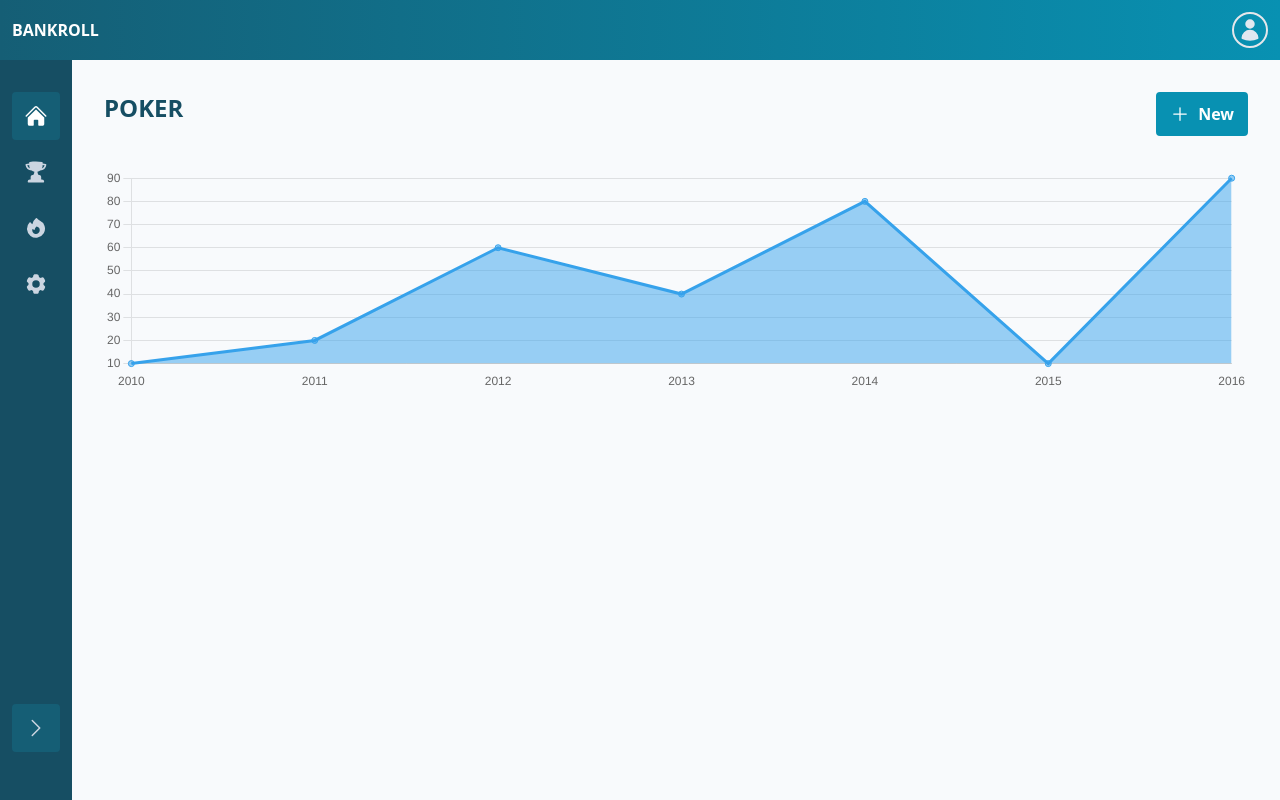
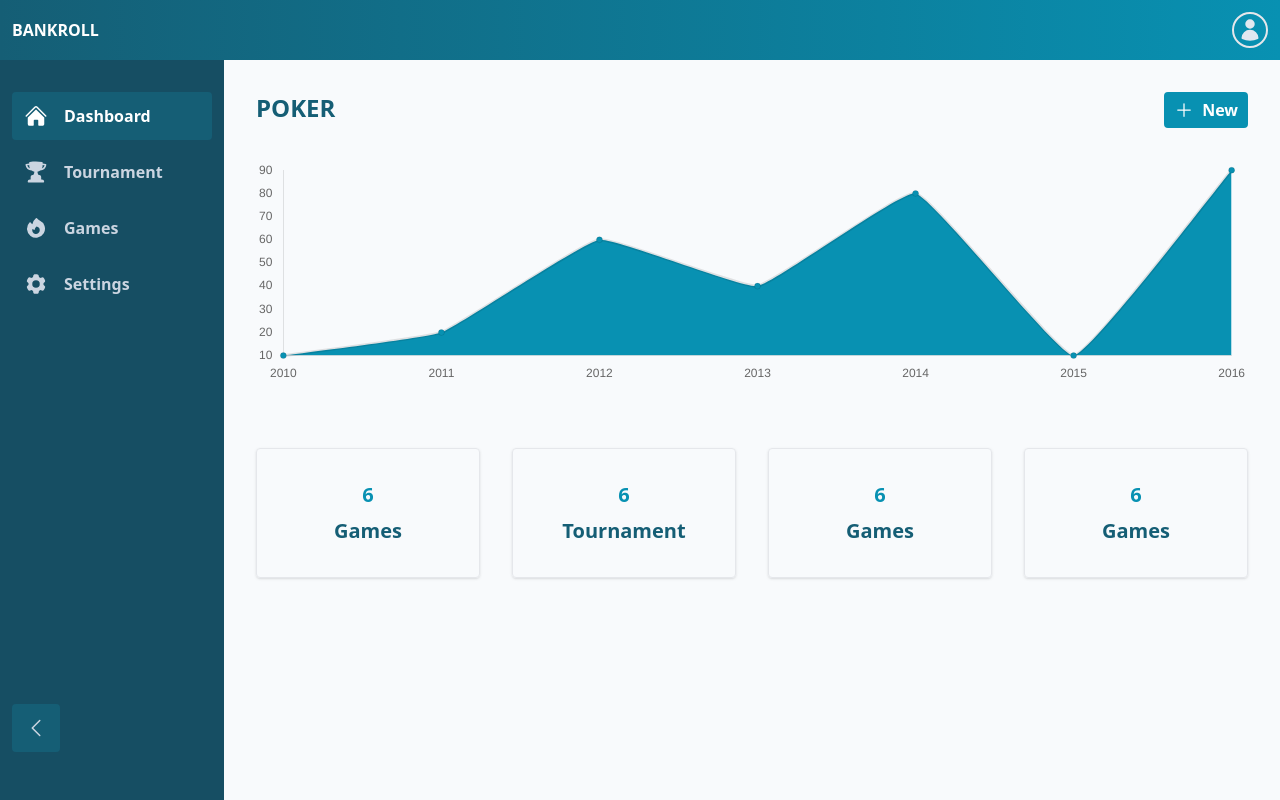
Before and after one commit to pharos-lab/bankroll, a Vue app: page / in a window 1280 px wide. Built offline with nearby package versions, Linux system fonts and the light colour scheme.

Commit message:
add Stat component

```diff
--- a/src/App.vue
+++ b/src/App.vue
@@ -1,18 +1,27 @@
 <template>
   <Navbar/>
-  <main class="grow flex text-cyan-900">
+  <main class="grow flex text-cyan-800">
     <Sidebar />
     <section class="grow h-full overflow-auto bg-slate-50 p-8">
-      <h1 class="font-bold mb-8 flex justify-between">
-       <span class="text-2xl">POKER</span>
-       <button class="px-3 py-2 border-2 border-cyan-600 bg-cyan-600 rounded hover:bg-white hover:text-cyan-600 transition-colors text-white flex items-center gap-2">
-        <PlusIcon class="size-5"></PlusIcon>
-        New
-      </button>
+      <h1 class="font-bold flex justify-between mb-8">
+        <span class="text-2xl">POKER</span>
+        <button class="px-2 py-1 border-2 border-cyan-600 bg-cyan-600 rounded hover:bg-white hover:text-cyan-600 transition-colors text-white flex items-center gap-2">
+          <PlusIcon class="size-5"></PlusIcon>
+          New
+        </button>
       </h1>
-      <div class="charts">
-        <Chart :data="data" class="max-h-56" no-grid-x no-legend/>
+
+      <div class="charts mb-16">
+        <Chart :data="data" class="max-h-56" no-grid no-legend/>
       </div>
+
+      <div class="stats flex gap-8">
+        <Stat label="Games" stat="6" />
+        <Stat label="Tournament" stat="6" />
+        <Stat label="Games" stat="6" />
+        <Stat label="Games" stat="6" />
+      </div>
+
     </section>
   </main>
 </template>
@@ -21,6 +30,7 @@
 import Navbar from './components/Navbar.vue';
 import Sidebar from './components/Sidebar.vue'
 import Chart from './components/Chart.vue'
+import Stat from './components/Stat.vue';
 import { PlusIcon } from '@heroicons/vue/24/solid'
 
 const rawData = [
@@ -38,7 +48,9 @@ const data = {
         {
             fill: 'origin',
             label: 'test 1',
-            data: rawData.map(row => row.count)
+            data: rawData.map(row => row.count),
+            backgroundColor: '#0891b2',
+            tension: 0.1
         }
     ]
 }
--- a/src/components/Sidebar.vue
+++ b/src/components/Sidebar.vue
@@ -32,7 +32,7 @@ import { ref, provide } from 'vue';
 import SidebarLink from './SidebarLink.vue';
 import { HomeIcon, ChevronLeftIcon, ChevronRightIcon, Cog6ToothIcon, TrophyIcon, FireIcon } from '@heroicons/vue/24/solid'
 
-const isOpen = ref(false)
+const isOpen = ref(true)
 provide('isOpen', isOpen);
 
 </script>
--- /dev/null
+++ b/src/components/Stat.vue
@@ -0,0 +1,11 @@
+<template>
+    <div class="stat grow flex flex-col gap-2 jusify-center items-center py-8 rounded border shadow font-semibold text-xl basis-1/4">
+        <span class="text-cyan-600">{{ props.stat }}</span>
+        <span>{{ props.label }}</span>
+    </div>
+</template>
+
+<script setup>
+const props = defineProps(['label', 'stat'])
+
+</script>
```
